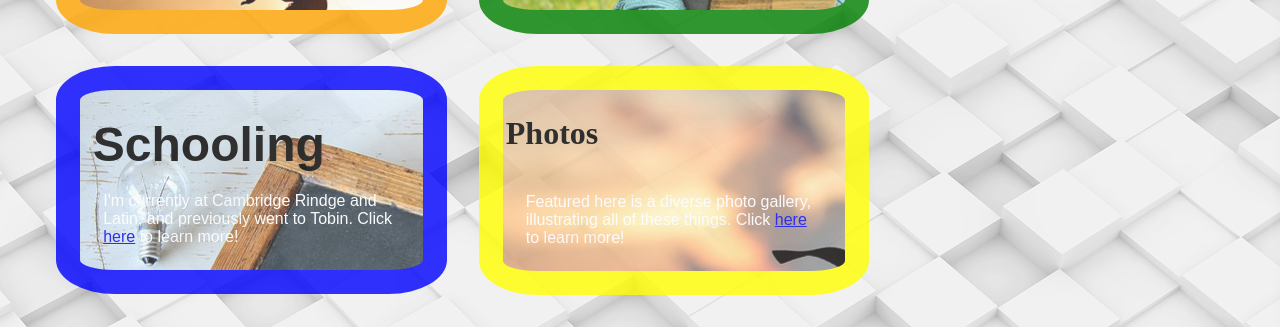
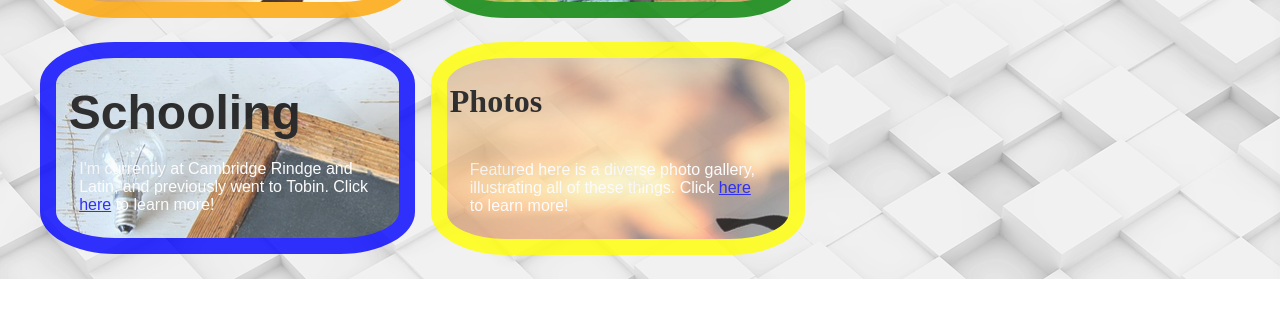
Before and after one commit to helinam/helinam.github.io, a plain HTML site: page index.html in a window 1280 px wide. Shown: the part 849-1176 px from the top of the page. After the commit the page ends 1128 px from the top, so only its background shows below. Drawn offline with Linux system fonts and the light colour scheme.

Commit message:
Update portfolio.css

```diff
--- a/portfolio.css
+++ b/portfolio.css
@@ -14,19 +14,20 @@
 }
 
 .bubble {
-	border: 1.5em solid pink;
-	border-radius: 15%;
+	border-width: 1em;
+	border-style: solid;
+	border-radius: 20%;
 	background-color: white;
 	height: 240%;
 	width: 35%;
 	float: left;
-	margin: 1em 0em 1em 2em;
+	margin: 1em 0em 0.5em 1em;
 	padding: 0.2em;
 	opacity: 0.8;
 }
 
 .bubble:hover {
-	border-color: pink;
+	border-width: 0.5em;
 	height: 260%;
 	width: 40%;
 	opacity: 1;
@@ -34,7 +35,7 @@
 
 .button {
 	height: 20%;
-	width: 50%;
+	width: 40%;
 	background-color: lightgray;
 	clear: right;
 }
```
